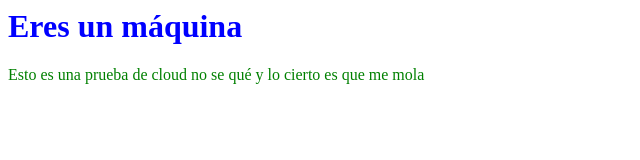
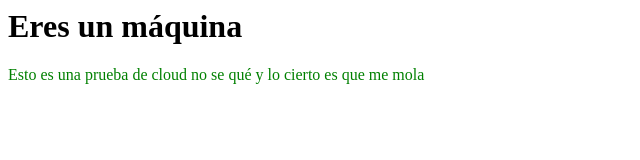
Before and after one commit to SilvioLRedondo/amplify-aws, a plain HTML site: page index.html in a window 1280 px wide. Shown: the whole page, without its empty margins (0-640 px from the left). Drawn offline with Linux system fonts and the light colour scheme.

Commit message:
Update style.css

```diff
--- a/css/style.css
+++ b/css/style.css
@@ -1,2 +1,2 @@
-h1 {color:blue}
+h1 {color:black}
 p {color: green}
```
